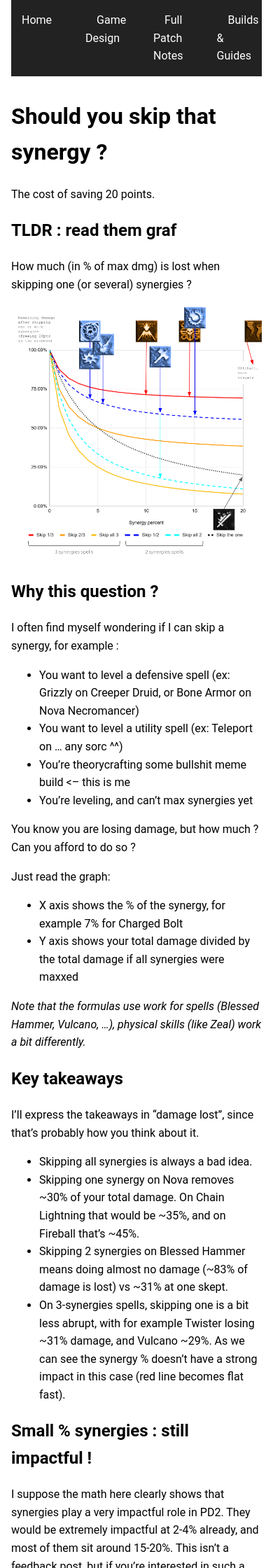
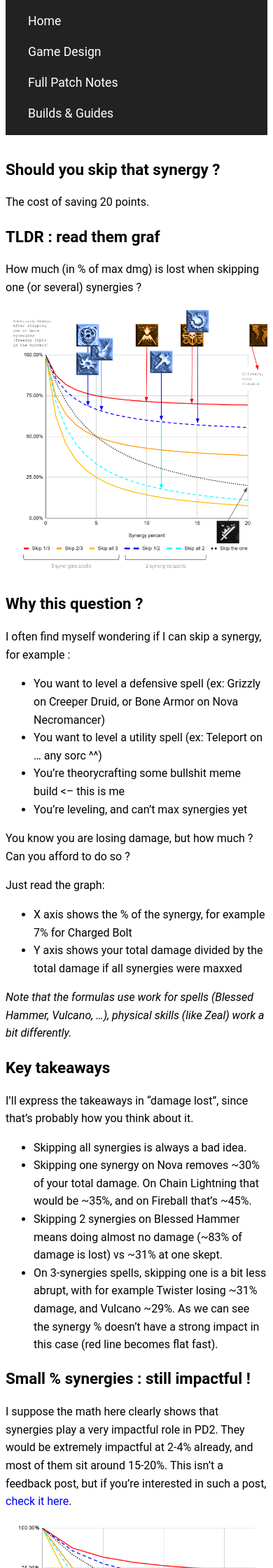
Before and after one commit to zagd3m/patchnotes, a Jekyll site: the page built from docs/_builds/skip_synergy.md, in a window 390 px wide. Shown: the top 2240 px of the page at 70% size. Built offline with Jekyll 4.4.1, drawn with Linux system fonts in a browser that asks for light colours.

Commit message:
Mobile UX best practices (apparently)

```diff
--- a/docs/_builds/skip_synergy.md
+++ b/docs/_builds/skip_synergy.md
@@ -9,7 +9,7 @@
 
 How much (in % of max dmg) is lost when skipping one (or several) synergies ?
 
-<img src="{{ site.baseurl }}/assets/img/skip.png" alt="Skip Synergy Analysis" style="width: 100%; max-width: 800px; height: auto; display: block; margin: 0 auto;">
+<img src="{{ site.baseurl }}/assets/img/skip.png" alt="Skip Synergy Analysis" class="responsive-img">
 
 ## Why this question ?
 
@@ -42,7 +42,7 @@
 
 I suppose the math here clearly shows that synergies play a very impactful role in PD2. They would be extremely impactful at 2-4% already, and most of them sit around 15-20%. This isn't a feedback post, but if you're interested in such a post, [check it here]({{ site.baseurl }}/full-notes#synergies).
 
-<img src="{{ site.baseurl }}/assets/img/skip_few.png" alt="Skip Synergy Analysis" style="width: 100%; max-width: 800px; height: auto; display: block; margin: 0 auto;">
+<img src="{{ site.baseurl }}/assets/img/skip_few.png" alt="Skip Synergy Analysis" class="responsive-img">
 
 A spell at 2% synergies would have :
 
@@ -55,15 +55,15 @@
 
 ### 3 synergies spells
 
-<img src="{{ site.baseurl }}/assets/img/skip_3.png" alt="Skip Synergy Analysis" style="width: 100%; max-width: 800px; height: auto; display: block; margin: 0 auto;">
+<img src="{{ site.baseurl }}/assets/img/skip_3.png" alt="Skip Synergy Analysis" class="responsive-img">
 
 ### 2 synergies spells
 
-<img src="{{ site.baseurl }}/assets/img/skip_2.png" alt="Skip Synergy Analysis" style="width: 100%; max-width: 800px; height: auto; display: block; margin: 0 auto;">
+<img src="{{ site.baseurl }}/assets/img/skip_2.png" alt="Skip Synergy Analysis" class="responsive-img">
 
 ### 1 synergy spells
 
-<img src="{{ site.baseurl }}/assets/img/skip_1.png" alt="Skip Synergy Analysis" style="width: 100%; max-width: 800px; height: auto; display: block; margin: 0 auto;">
+<img src="{{ site.baseurl }}/assets/img/skip_1.png" alt="Skip Synergy Analysis" class="responsive-img">
 
 ## Case studies (of builds with unmaxed synergies)
 
--- a/docs/_includes/head-custom.html
+++ b/docs/_includes/head-custom.html
@@ -1,3 +1,9 @@
 <!-- start custom head snippets -->
+<meta name="viewport" content="width=device-width, initial-scale=1">
 <link rel="shortcut icon" type="image/x-icon" href="{{ '/assets/img/favicon.ico' | relative_url }}">
+<!-- Performance optimizations -->
+<link rel="preconnect" href="https://fonts.googleapis.com">
+<link rel="preconnect" href="https://fonts.gstatic.com" crossorigin>
+<link rel="dns-prefetch" href="//fonts.googleapis.com">
+<link rel="dns-prefetch" href="//fonts.gstatic.com">
 <!-- end custom head snippets -->
--- a/docs/_sass/main.scss
+++ b/docs/_sass/main.scss
@@ -60,29 +60,29 @@
 
 // Footer
 footer {
-  flex-shrink: 0 !important;
-  background-color: #f8f8f8 !important;
-  border-top: 1px solid #eee !important;
-  margin-top: 2rem !important;
-  width: 100% !important;
-  position: static !important;
-  bottom: auto !important;
-  height: auto !important;
+  flex-shrink: 0;
+  background-color: #f8f8f8;
+  border-top: 1px solid #eee;
+  margin-top: 2rem;
+  width: 100%;
+  position: static;
+  bottom: auto;
+  height: auto;
 
   .disclaimer {
     max-width: 1000px;
-    margin: 0 auto !important;
-    padding: 0.5rem !important;
-    color: #666 !important;
-    text-align: center !important;
+    margin: 0 auto;
+    padding: 0.5rem;
+    color: #666;
+    text-align: center;
 
     p {
-      margin: 0.5rem 0 !important;
-      width: auto !important;
+      margin: 0.5rem 0;
+      width: auto;
     }
 
     small {
-      font-size: 0.8rem !important;
+      font-size: 0.8rem;
     }
   }
 }
@@ -105,11 +105,11 @@
 
 // Links
 a {
-  // color: #0366d6 !important;
-  text-decoration: none !important;
+  // color: #0366d6;
+  text-decoration: none;
 
   &:hover {
-    text-decoration: underline !important;
+    text-decoration: underline;
   }
 }
 
@@ -122,8 +122,8 @@
 }
 
 ul#markdown-toc a {
-  text-decoration: none !important;
-  color: #290da5 !important;
+  text-decoration: none;
+  color: #290da5;
 }
 
 // // Images
@@ -140,17 +140,78 @@
 // }
 
 blockquote {
-  border-left: 3px solid #ddd !important;
-  margin: 1em 0 !important;
-  padding: 0.7em 1em !important;
-  color: #666 !important;
-  background-color: #f8f8f8 !important;
-  display: flex !important;
-  align-items: center !important;
-  line-height: 1.5 !important;
+  border-left: 3px solid #ddd;
+  margin: 1em 0;
+  padding: 0.7em 1em;
+  color: #666;
+  background-color: #f8f8f8;
+  display: flex;
+  align-items: center;
+  line-height: 1.5;
 
   > p {
-    margin: 0 !important;
-    padding: 0 !important;
+    margin: 0;
+    padding: 0;
   }
 }
+
+// Responsive image class
+.responsive-img {
+  width: 100%;
+  max-width: 800px;
+  height: auto;
+  display: block;
+  margin: 0 auto;
+}
+
+// Mobile responsive styles
+@media (max-width: 600px) {
+  .site-nav ul {
+    flex-direction: column;
+    gap: 1rem;
+    padding-left: 0;
+    align-items: stretch;
+  }
+
+  .site-nav .nav-item a {
+    padding: 0.75rem 1rem;
+    font-size: 1.1rem;
+  }
+
+  main {
+    padding: 0 0.5rem;
+    max-width: 100vw;
+  }
+
+  .disclaimer, footer {
+    padding: 0.5rem;
+    font-size: 0.9rem;
+  }
+
+  h1, h2, h3 {
+    font-size: 1.4rem;
+    margin-bottom: 1rem;
+  }
+
+  img {
+    max-width: 100vw;
+    height: auto;
+  }
+
+  .responsive-img {
+    max-width: 100vw;
+  }
+
+  // Responsive tables
+  table {
+    display: block;
+    width: 100%;
+    overflow-x: auto;
+    white-space: nowrap;
+  }
+
+  .mobile-side-scroller {
+    overflow-x: auto;
+    -webkit-overflow-scrolling: touch;
+  }
+}
```
